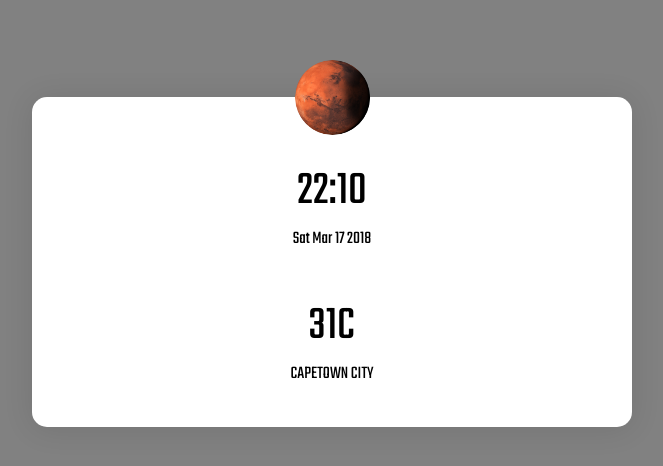
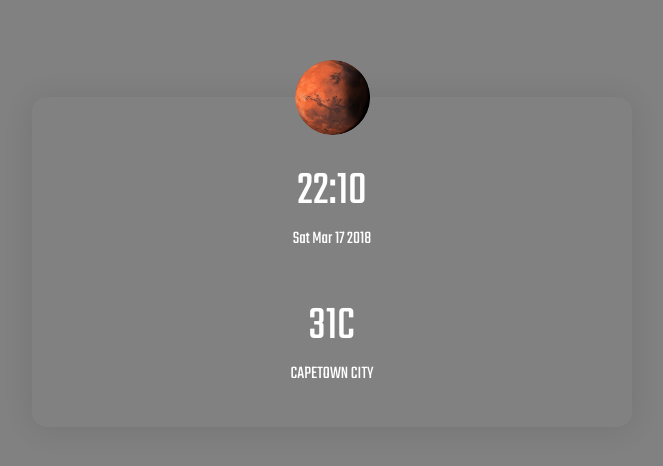
Before and after one commit to Ezraimmanuel/Challenge2, a plain HTML site: page index.html in a window 1280 px wide. Shown: the part 178-644 px from the top of the page, without its empty margins (308-971 px from the left). Drawn offline with Linux system fonts and the light colour scheme.

Commit message:
switch fix

```diff
--- a/style/index.css
+++ b/style/index.css
@@ -42,8 +42,10 @@ body {
  	-khtml-user-select: none; /* Konqueror HTML */
  	-moz-user-select: none; /* Firefox */
  	-ms-user-select: none; /* Internet Explorer/Edge */
- 	user-select: none; /* Non-prefixed version, currently
-											 supported by Chrome and Opera */
+ 	user-select: none;
+	opacity: 0;
+	transition: all 1s ease;
+	background-color: black;
 }
 
 .normal-text {
@@ -106,7 +108,7 @@ body {
 
 .infocontainer {
   padding: 60px 0px 40px 0px;
-  background: #FFFFFF;
+  background-color: black;
   box-shadow: 0 2px 30px 0 rgba(0,0,0,0.10);
   border-radius: 15px;
   width: 100%;
--- a/style/js/index.js
+++ b/style/js/index.js
@@ -1,3 +1,12 @@
+$(function() {
+  // on load
+  checkTime();
+  startTime();
+  setDate();
+  animation();
+})
+
+
 function checkTime(i) {
   if (i < 10) {
     i = "0" + i;
@@ -20,15 +29,37 @@ function startTime() {
 
   if (h > 7) {
     document.body.style.backgroundColor = 'rgb(' + 255 + ',' + 255 + ',' + 255 + ')';
+    $('.infocontainer').css({
+      backgroundColor: "rgb(255,255,255)",
+      color: "black",
+
+    });
   }
   if (h > 17) {
     document.body.style.backgroundColor = 'rgb(' + 129 + ',' + 129 + ',' + 129 + ')';
+    $('.infocontainer').css({
+      backgroundColor: "rgb(129,129,129)",
+      color: "white",
+
+    });
   }
-  if (h > 22) {
+  if (h > 22 || h < 7) {
     document.body.style.backgroundColor = 'rgb(' + 33 + ',' + 33 + ',' + 33 + ')';
+    $('.infocontainer').css({
+      backgroundColor: "rgb(33,33,33)",
+      color: "white",
+
+    });
   }
 }
-startTime();
 
-var d = new Date();
-document.getElementById("date").innerHTML = d.toDateString();
+function setDate() {
+  var d = new Date();
+  document.getElementById("date").innerHTML = d.toDateString();
+}
+
+function animation() {
+  $("body").css({
+    opacity: 1,
+  });
+}
```
